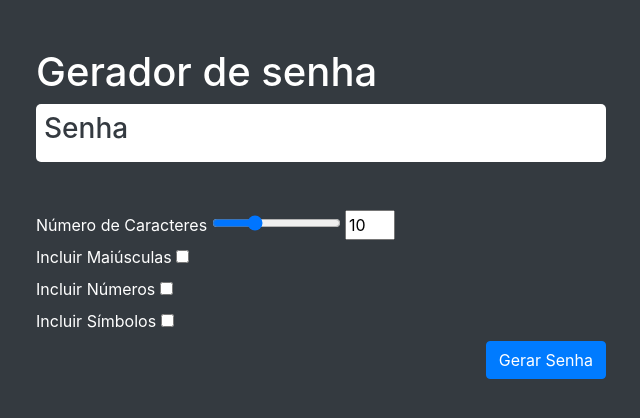
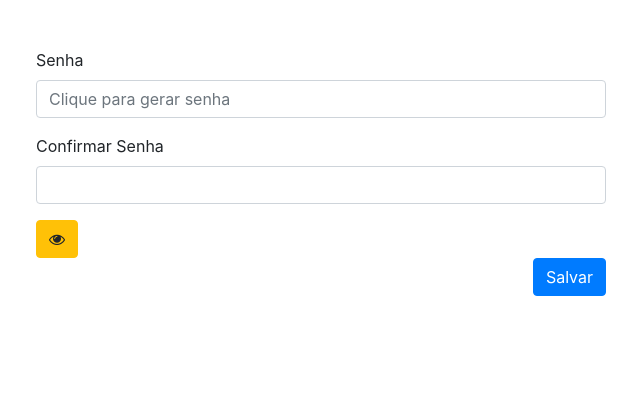
Before and after one commit to devjef/gerador-de-senha-segura, a plain HTML site: page index.html in a window 1280 px wide. Shown: the whole page, without its empty margins (319-959 px from the left). Drawn offline with nearby package versions, Linux system fonts and the light colour scheme.

Commit message:
v2
-index.html
Modal adicionado que é aberto ao clicar nos inputs de password

- seletores.js
Todos os seletores foram isolados em um só arquivo

- copiaSenha.js
Copia a senha gerada no modal e coloca nos campos de input após fechar o modal

- revelaSenha.js
Altera o type do input para text revelando a senha gerada

- validaSenha.js
Valida se os campos de input possuem a mesma senha e exibe um alert de sucesso ou erro

```diff
--- a/index.html
+++ b/index.html
@@ -2,7 +2,7 @@
 <html lang="pt-br">
 
 <head>
-    <title>Password Generator
+    <title>Gerador de Senha
     </title>
     <!-- Required meta tags -->
     <meta charset="utf-8">
@@ -15,45 +15,81 @@
     <link rel="stylesheet" href="css/style.css">
 </head>
 
-<body class="bg-dark text-white">
+
+
+<body class="">
     <div class="container mt-5">
+        <form id="formInputSenha">
             <div class="row">
                 <div class="col-12">
+                    <div class="form-group">
+                        <label for="inputSenha">Senha</label>
+                        <input type="password" name="password" class="form-control" id="inputSenha"
+                            placeholder="Clique para gerar senha" data-toggle="modal" data-target="#modalSenha">
+                    </div>
+                    <div class="form-group">
+                        <label for="inputConfirmaSenha">Confirmar Senha</label>
+                        <input type="password" class="form-control" id="inputConfirmaSenha" data-toggle="modal"
+                            data-target="#modalSenha">
+                    </div>
+                </div>
+                <div class="col-12">
+                    <button type="button" id="verSenha" class="btn btn-warning">
+                        <i class="fa fa-eye"></i>
+                    </button>
+                </div>
+                <div class="col-12 text-right">
+                    <button class="btn btn-primary" type="submit">Salvar</button>
+                </div>
+                <div id="confirmText" class="d-none alert alert-primary">
+                    Senha cadastrada com sucesso
+                </div>
+                <div id="errorText" class="d-none alert alert-danger">
+                    Os campos devem conter a mesma senha
+                </div>
+            </div>
+        </form>
+
+    </div>
+
+    <!-- Modal -->
+    <div class="modal fade" id="modalSenha" tabindex="-1" role="dialog" aria-labelledby="modalSenhaLabel"
+        aria-hidden="true">
+        <div class="modal-dialog" role="document">
+            <div class="modal-content">
+                <div class="col-lg-12 col-md-12 com-sm-12">
                     <h1>Gerador de senha</h1>
                     <div class="senha bg-white text-dark p-2 d-flex">
                         <h3 id="mostraSenha">Senha</h3>
-                    <!-- <div class="copia ml-auto" id="copiaSenha">
-                        <i class="fa fa-clone"></i>
-                    </div> -->
                     </div>
                     <form action="" id="formGeradorDeSenha">
                         <div class="row mt-5">
-                        <div class="col-12">
+                            <div class="col-lg-12 col-md-12 com-sm-12">
                                 <label for="numeroCaracteres">Número de Caracteres</label>
                                 <input type="range" min="1" max="30" value="10" id="rangeCaracteres">
-                            <input class="input-numero" type="number" min="1" max="30" value="10" id="numeroCaracteres">
+                                <input class="input-numero" type="number" min="1" max="30" value="10"
+                                    id="numeroCaracteres">
                             </div>
-                        <div class="col-12">
+                            <div class="col-lg-12 col-md-12 com-sm-6">
                                 <label for="incluirMaiuscula">Incluir Maiúsculas</label>
                                 <input type="checkbox" id="incluirMaiuscula">
                             </div>
-                        <div class="col-12">
+                            <div class="col-lg-12 col-md-12 com-sm-6">
                                 <label for="incluirNumeros">Incluir Números</label>
                                 <input type="checkbox" id="incluirNumeros">
                             </div>
-                        <div class="col">
+                            <div class="col-lg-12 col-md-12 com-sm-6">
                                 <label for="incluirSimbolos">Incluir Símbolos</label>
                                 <input type="checkbox" id="incluirSimbolos">
                             </div>
-                        <div class="col-12 text-right">
-                            <button class="btn btn-primary" type="submit">Gerar Senha</button>
+                            <div class="col-lg-12 col-md-12 com-sm-6 text-right mb-3">
+                                <button id="botaoFechaModal" class="btn btn-primary" data-dismiss="modal">Ok</button>
                             </div>
                         </div>
                     </form>
                 </div>
-
             </div>
-
+        </div>
     </div>
 
     <!-- Optional JavaScript -->
@@ -67,8 +103,11 @@
     <script src="https://stackpath.bootstrapcdn.com/bootstrap/4.3.1/js/bootstrap.min.js"
         integrity="sha384-JjSmVgyd0p3pXB1rRibZUAYoIIy6OrQ6VrjIEaFf/nJGzIxFDsf4x0xIM+B07jRM"
         crossorigin="anonymous"></script>
-    <script src="js/script.js"></script>
-    <script src="js/copia-senha.js"></script>
+    <script src="js/seletores.js"></script>
+    <script src="js/geraSenha.js"></script>
+    <script src="js/copiaSenha.js"></script>
+    <script src="js/revelaSenha.js"></script>
+    <script src="js/validaSenha.js"></script>
 </body>
 
 </html>
```
Lines whose indentation alone changed are shown as unchanged.
